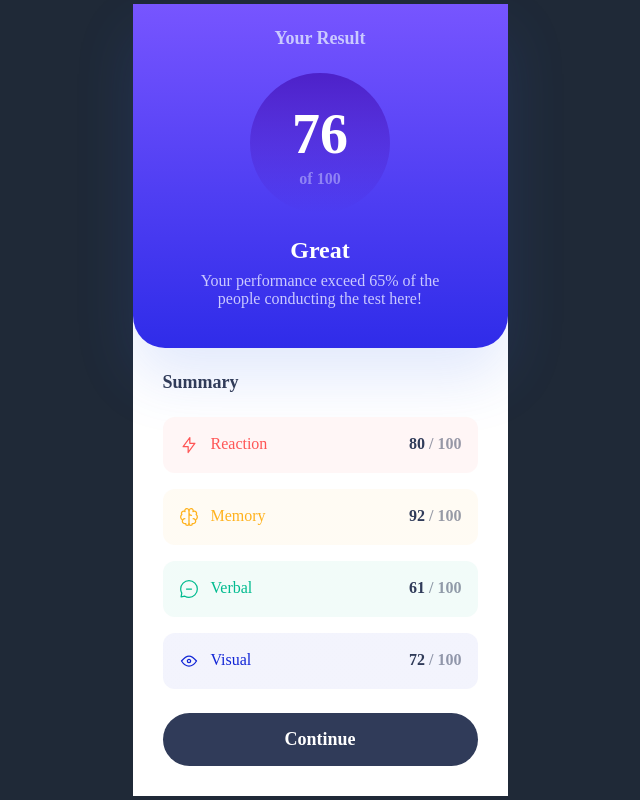
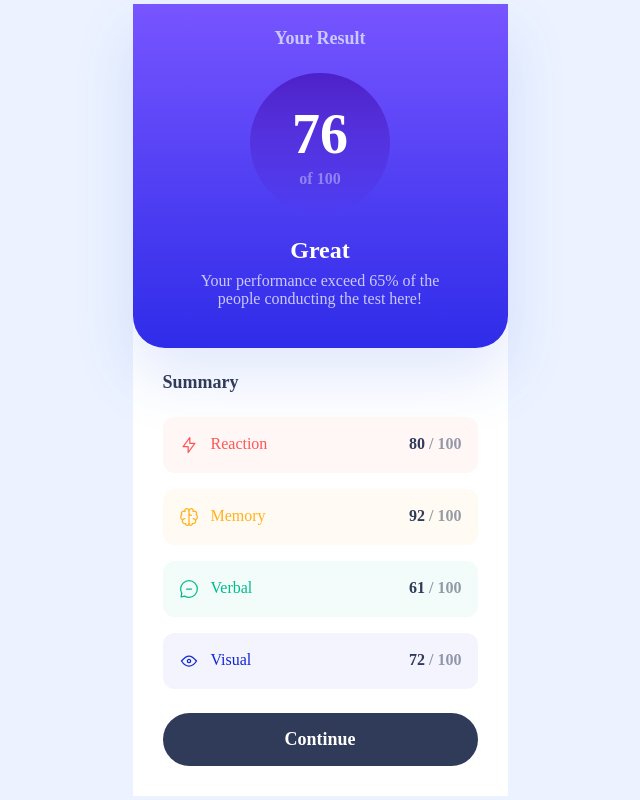
Before and after one commit to jasonluo07/fem-results-summary-component, a React (Vite) app: page / in a window 1280 px wide. Shown: the whole page, without its empty margins (320-960 px from the left). Built offline with nearby package versions, Linux system fonts and the light colour scheme.

Commit message:
style: update background color in App component

```diff
--- a/src/App.tsx
+++ b/src/App.tsx
@@ -2,7 +2,7 @@
 
 function App() {
   return (
-    <div className="flex h-screen items-center justify-center bg-gray-800">
+    <div className="flex h-screen items-center justify-center bg-[#ECF2FF]">
       <ResultsSummary />
     </div>
   );
```
